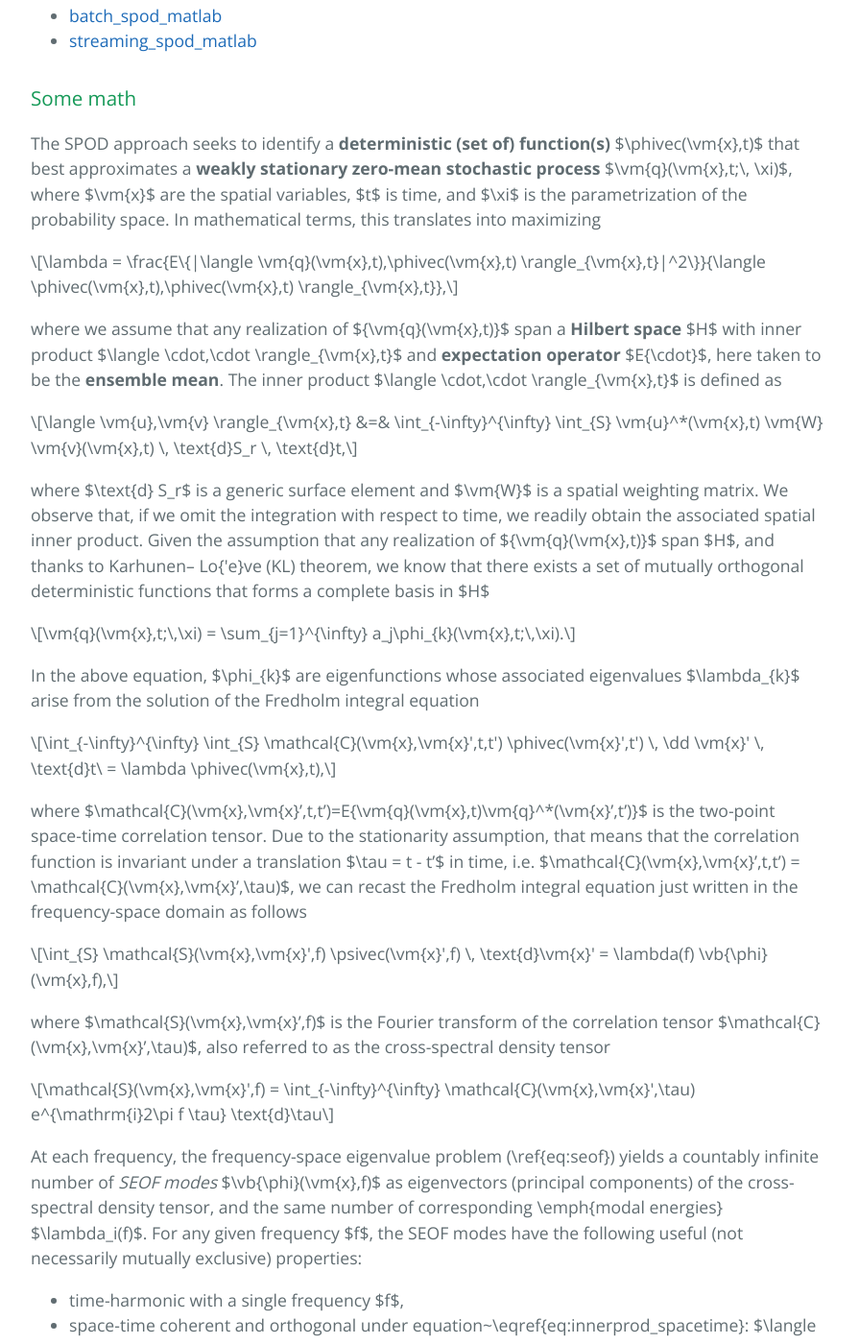
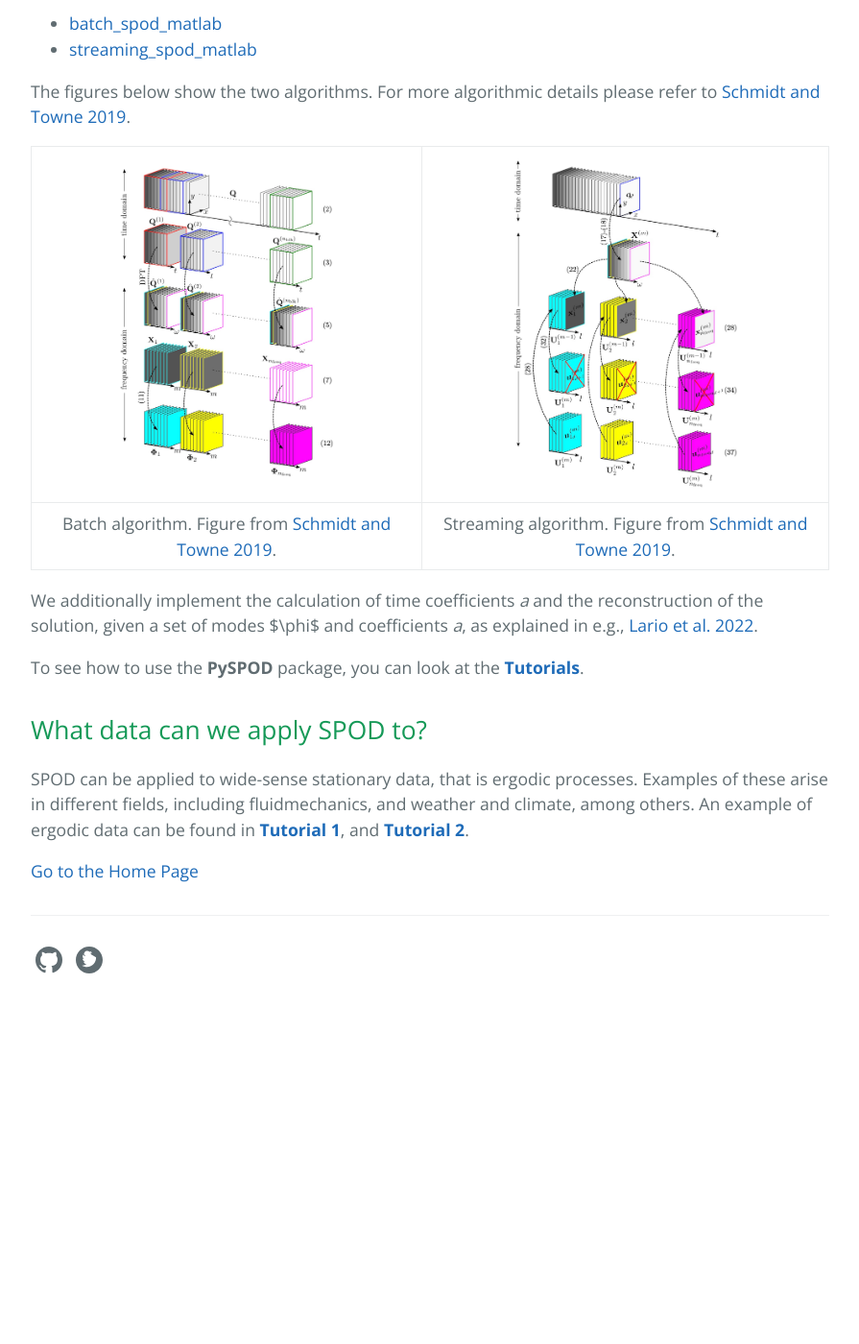
Before and after one commit to MathEXLab/PySPOD, a Jekyll site: the page built from about.md, in a window 1280 px wide and 1400 px high, scrolled down 1233 px. Shown: the whole window at 96% size, without its empty margins (192-1087 px from the left). Built offline with Jekyll 4.4.1, drawn with Linux system fonts in a browser that asks for light colours; after the commit the page ends 2301 px from its top, so only the background shows below that; some of the changed text lies outside the part shown.

Commit message:
added figures

```diff
--- a/about.md
+++ b/about.md
@@ -9,9 +9,9 @@ use_math: true
 math_engine: mathjax
 ---
 
+
+
 ## What is SPOD?
-
-### At glance
 
 **Spectral Proper Orthgonal Decomposition (SPOD)** is a modal analysis
 tool [Taira et al 2017](https://doi.org/10.2514/1.J056060), that allows
@@ -51,131 +51,45 @@ systems. SPOD can be used for both **experimental** and **simulation data**,
 and a general description of its key parameters can be found in
 [Schmidt and Colonius 2020](https://doi.org/10.2514/1.J058809).
 
+
+
+## What do we implement?
+
 In PySPOD, we implement two versions, the so-called **batch algorithm**
 [Towne 2018](https://doi.org/10.1017/jfm.2018.283),
 and the **streaming algorithm**
-[Schmidt and Towne 2019](https://doi.org/10.1016/j.cpc.2018.11.009).
+[Schmidt and Towne 2019](https://doi.org/10.1016/j.cpc.2018.11.009),
+both parallel and distributed via [mpi4py](https://github.com/mpi4py/mpi4py).
 
-Both are based on their Matlab implementation counterpart:
+The two versions are based on their Matlab serial implementation:
 - [batch_spod_matlab](https://github.com/SpectralPOD/spod_matlab)
 - [streaming_spod_matlab](https://nl.mathworks.com/matlabcentral/fileexchange/69963-streaming-spectral-proper-orthogonal-decomposition)
 
-### Some math
+The figures below show the two algorithms. For more algorithmic details
+please refer to [Schmidt and Towne 2019](https://doi.org/10.1016/j.cpc.2018.11.009).
 
-The SPOD approach seeks to identify a **deterministic (set of) function(s)**
-$\phivec(\vm{x},t)$ that best approximates a
-**weakly stationary zero-mean stochastic process**
-$\vm{q}(\vm{x},t;\, \xi)$, where $\vm{x}$ are the spatial variables,
-$t$ is time, and $\xi$ is the parametrization of the probability space.
-In mathematical terms, this translates into maximizing
-
-$$
-\lambda = \frac{E\{|\langle \vm{q}(\vm{x},t),\phivec(\vm{x},t) \rangle_{\vm{x},t}|^2\}}{\langle \phivec(\vm{x},t),\phivec(\vm{x},t) \rangle_{\vm{x},t}},
-$$
-
-where we assume that any realization of $\{\vm{q}(\vm{x},t)\}$ span
-a **Hilbert space** $H$ with inner product $\langle \cdot,\cdot \rangle_{\vm{x},t}$
-and **expectation operator** $E\{\cdot\}$, here taken to be the **ensemble mean**.
-The inner product $\langle \cdot,\cdot \rangle_{\vm{x},t}$ is defined as
-
-$$
-\langle \vm{u},\vm{v} \rangle_{\vm{x},t} &=& \int_{-\infty}^{\infty} \int_{S} \vm{u}^*(\vm{x},t) \vm{W} \vm{v}(\vm{x},t) \, \text{d}S_r  \, \text{d}t,
-$$
-
-where $\text{d} S_r$ is a generic surface element and $\vm{W}$ is a spatial
-weighting matrix. We observe that, if we omit the integration with respect
-to time, we readily obtain the associated spatial inner product. Given the
-assumption that any realization of $\{\vm{q}(\vm{x},t)\}$ span $H$, and
-thanks to Karhunen– Lo{\'e}ve (KL) theorem, we know that there exists a
-set of mutually orthogonal deterministic functions that forms a complete
-basis in $H$
-
-$$
-\vm{q}(\vm{x},t;\,\xi) = \sum_{j=1}^{\infty} a_j\phi_{k}(\vm{x},t;\,\xi).
-$$
-
-In the above equation, $\phi_{k}$ are eigenfunctions whose associated
-eigenvalues $\lambda_{k}$ arise from the solution of the Fredholm
-integral equation
-
-$$
-\int_{-\infty}^{\infty} \int_{S} \mathcal{C}(\vm{x},\vm{x}',t,t') \phivec(\vm{x}',t') \, \dd \vm{x}' \, \text{d}t\ = \lambda \phivec(\vm{x},t),
-$$
-
-where $\mathcal{C}(\vm{x},\vm{x}',t,t')=E\{\vm{q}(\vm{x},t)\vm{q}^*(\vm{x}',t')\}$
-is the two-point space-time correlation tensor.
-Due to the stationarity assumption, that means that the correlation function
-is invariant under a translation $\tau = t - t'$ in time, i.e.
-$\mathcal{C}(\vm{x},\vm{x}',t,t') = \mathcal{C}(\vm{x},\vm{x}',\tau)$,
-we can recast the Fredholm integral equation just written in the frequency-space
-domain as follows
-
-$$
-\int_{S} \mathcal{S}(\vm{x},\vm{x}',f) \psivec(\vm{x}',f) \, \text{d}\vm{x}' = \lambda(f) \vb{\phi}(\vm{x},f),
-$$
-
-where $\mathcal{S}(\vm{x},\vm{x}',f)$ is the Fourier transform
-of the correlation tensor $\mathcal{C}(\vm{x},\vm{x}',\tau)$,
-also referred to as the cross-spectral density tensor
-
-$$
-\mathcal{S}(\vm{x},\vm{x}',f) = \int_{-\infty}^{\infty} \mathcal{C}(\vm{x},\vm{x}',\tau) e^{\mathrm{i}2\pi f \tau} \text{d}\tau
-$$
-
-At each frequency, the frequency-space eigenvalue problem (\ref{eq:seof})
-yields a countably infinite number of _SEOF modes_ $\vb{\phi}(\vm{x},f)$
-as eigenvectors (principal components) of the cross-spectral density tensor,
-and the same number of corresponding \emph{modal energies} $\lambda_i(f)$.
-For any given frequency $f$, the SEOF modes have the following useful
-(not necessarily mutually exclusive) properties:
-
-- time-harmonic with a single frequency $f$,
-- space-time coherent and orthogonal under equation~\eqref{eq:innerprod_spacetime}:
-$\langle \psivec_i(\vm{x}',f)e^{\mathrm{i}2\pi f t},\psivec_j(\vm{x}',f)e^{\mathrm{i}2\pi f t} \rangle_{\vm{x},t} = \delta_{ij}$,
-- optimally represent the space-time flow statistics, and
-- optimally ranked in terms of variance \newline $\lambda_i(f)$: $\lambda_1(f)\geq\lambda_2(f)\geq\lambda_3(f)\geq\dots\geq0$,
-
-
-|![](./figures/batch_algorithm.jpg){:width="30%"}|![](./figures/streaming_algorithm.jpg){:width="30%"}
+|![](./figures/batch_algorithm.jpg){:width="60%"}|![](./figures/streaming_algorithm.jpg){:width="60%"}
 :-------------------------:|:-------------------------:
 |Batch algorithm. Figure from [Schmidt and Towne 2019](https://doi.org/10.1016/j.cpc.2018.11.009).|Streaming algorithm. Figure from [Schmidt and Towne 2019](https://doi.org/10.1016/j.cpc.2018.11.009).|
 
-#### The batch algorithm
-
-
-
-
-
-#### The streaming algorithm
-
-## What do we implement?
-
-**PySPOD** is a Python package that implements the so-called
-**Spectral Proper Orthgonal Decomposition**.
-
-We implement two versions of SPOD, both available as **parallel (distributed)**
-via [mpi4py](https://github.com/mpi4py/mpi4py):
-
-  - **spod_standard**: this is the **batch** algorithm as described
-
-  - **spod_streaming**: that is the **streaming** algorithm presented
-    in [Schmidt and Towne 2019](https://doi.org/10.1016/j.cpc.2018.11.009).
-
-
-
 We additionally implement the calculation of time coefficients
-and the reconstruction of the solution, given a set of modes
+_a_ and the reconstruction of the solution, given a set of modes
 $\phi$ and coefficients _a_, as explained in e.g.,
 [Lario et al. 2022](https://www.sciencedirect.com/science/article/pii/S002199912200537X).
 
 To see how to use the **PySPOD** package, you can look at the
 [**Tutorials**](./tutorials).
 
+
+
 ## What data can we apply SPOD to?
 
 SPOD can be applied to wide-sense stationary data, that is ergodic
 processes. Examples of these arise in different fields, including
 fluidmechanics, and weather and climate, among others. An example
-of ergodic data can be found in [**Tutorial 1**](./tutorials/tutorial1).
+of ergodic data can be found in [**Tutorial 1**](./tutorials/tutorial1),
+and [**Tutorial 2**](./tutorials/tutorial2).
+
+
 
 [Go to the Home Page]({{ '/' | absolute_url }})
```
